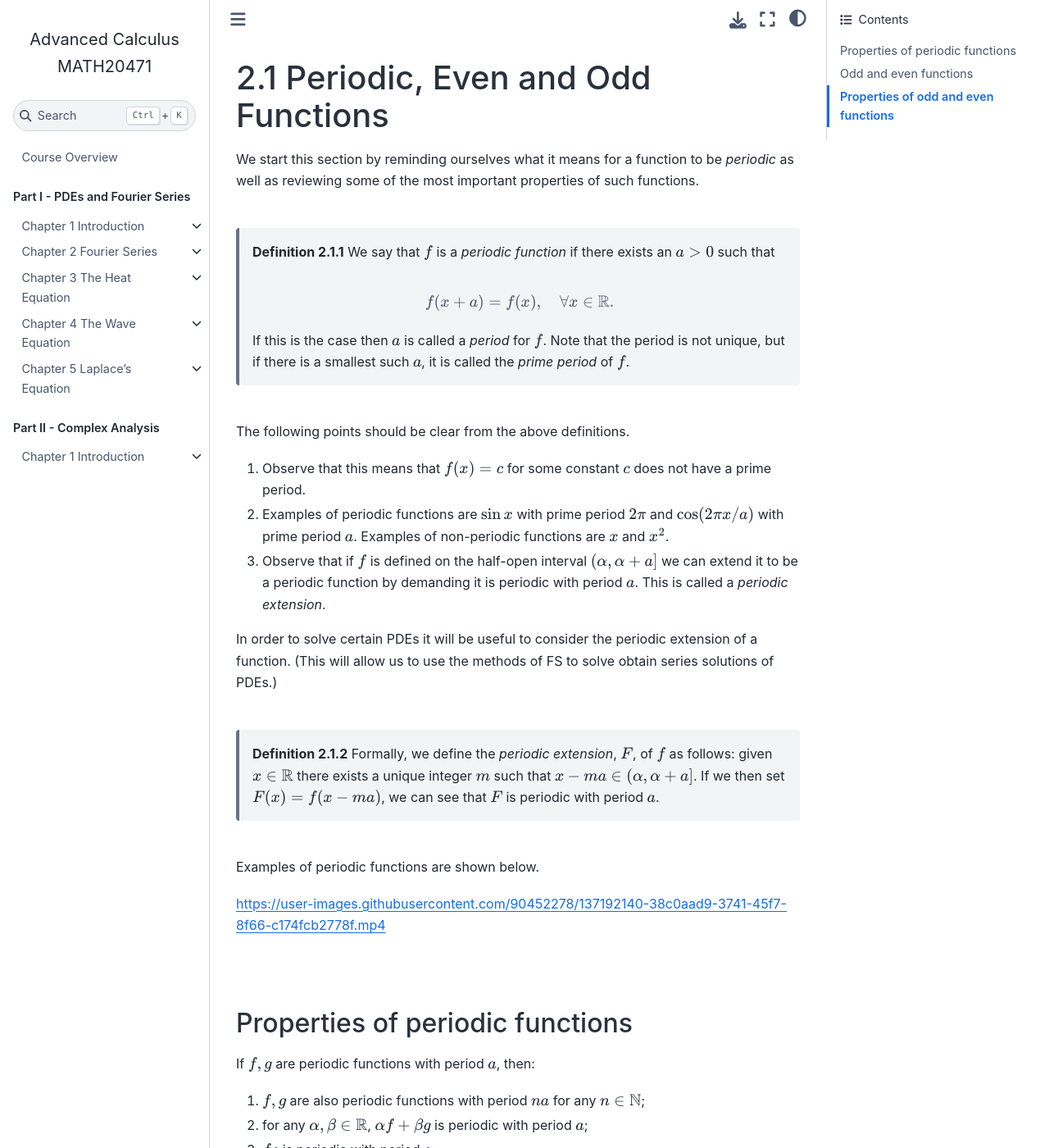
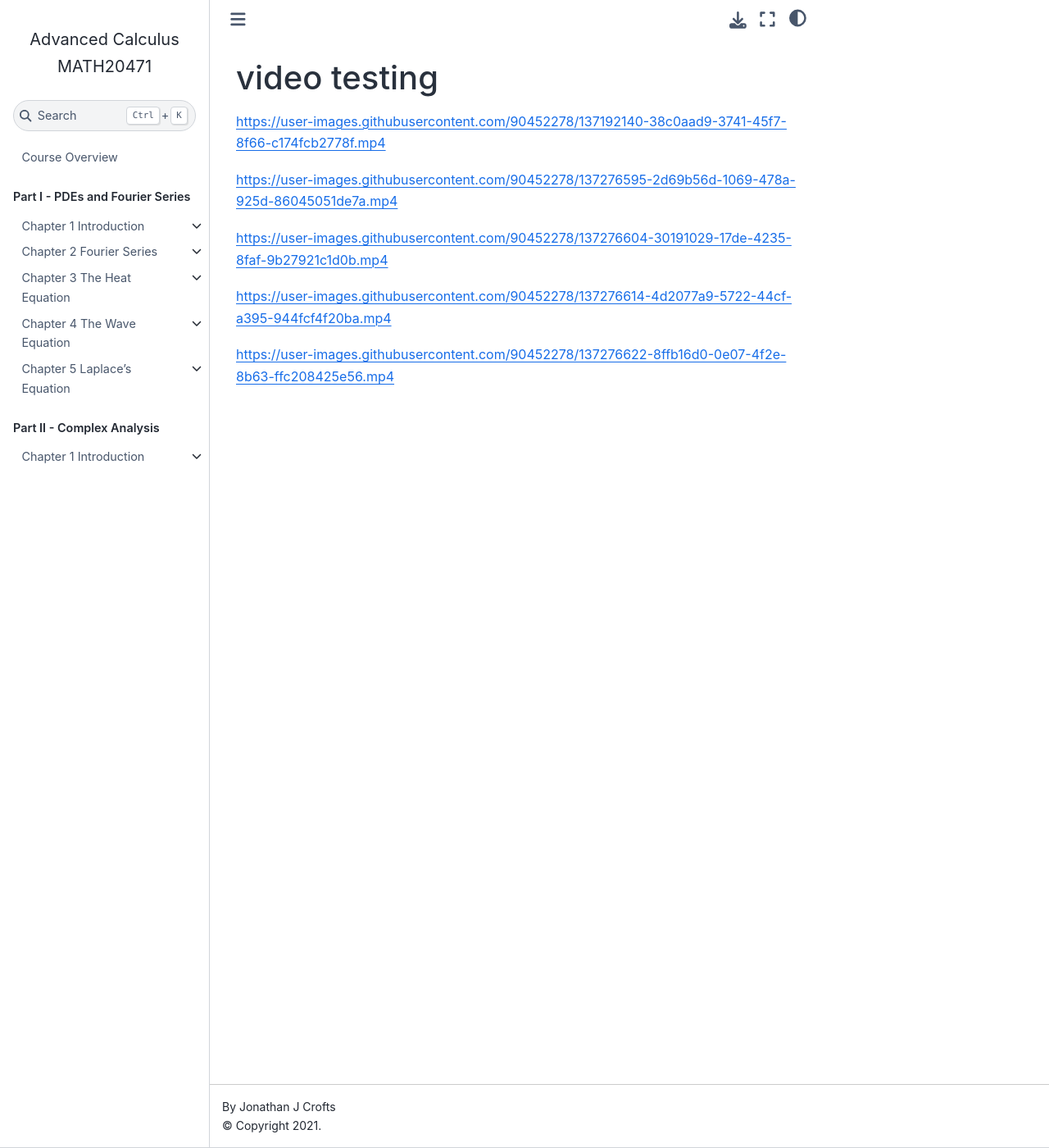
Before and after one commit to jjcrofts77/Advanced-Calculus-MATH20471, a Jupyter Book: the page built from content/notebooks/Part1/Chapter2/Misc/Functions.md, in a window 1280 px wide and 1400 px high. Shown: the whole window at 82% size. Built offline with Jupyter Book 1.0.4 settings and Sphinx 7.4.7 and the Sphinx Book theme 1.1.4, drawn with Linux system fonts in a browser that asks for light colours; some of the changed text lies outside the part shown.

Commit message:
Update Functions.md

````diff
--- a/content/notebooks/Part1/Chapter2/Misc/Functions.md
+++ b/content/notebooks/Part1/Chapter2/Misc/Functions.md
@@ -1,107 +1,12 @@
-# 2.1 Periodic, Even and Odd Functions
-
-We start this section by reminding ourselves what it means for a function to be *periodic* as well as reviewing some of the most important properties of such functions.
-
-<br>
-
->**Definition 2.1.1** We say that $f$ is a *periodic function* if there exists an $a>0$ such that
->
->$$
- f(x+a) = f(x), \quad \forall x \in\mathbb{R}.
-$$
->
->If this is the case then $a$ is called a *period* for $f$. Note that the period is not unique, but if there is a smallest such $a$, it is called the *prime period* of $f$.
-
-<br>
-
-The following points should be clear from the above definitions.
-
-
-1. Observe that this means that $f(x) = c$ for some constant $c$ does not have a prime period.
-2. Examples of periodic functions are $\sin{x}$ with prime period $2\pi$ and $\cos(2\pi x/a)$ with
-prime period $a$. Examples of non-periodic functions are $x$ and $x^2$.
-3. Observe that if $f$ is defined on the half-open interval $(\alpha, \alpha+a]$ we can extend it
-to be a periodic function by demanding it is periodic with period $a$. This is called a *periodic extension*.
-
-In order to solve certain PDEs it will be useful to consider the periodic extension of a function. (This will allow us to use the methods of FS to solve obtain series solutions of PDEs.)
-
-<br>
-
->**Definition 2.1.2**
-Formally, we define the *periodic extension*, $F$, of $f$ as follows: given $x\in\mathbb{R}$ there exists a unique integer $m$
-such that $x-ma\in(\alpha, \alpha+a]$. If we then set $F(x) = f(x-ma)$, we can see that $F$ is periodic with period $a$.
-
-<br>
-
-Examples of periodic functions are shown below.
+# video testing
 
 
 https://user-images.githubusercontent.com/90452278/137192140-38c0aad9-3741-45f7-8f66-c174fcb2778f.mp4
 
+https://user-images.githubusercontent.com/90452278/137276595-2d69b56d-1069-478a-925d-86045051de7a.mp4
 
+https://user-images.githubusercontent.com/90452278/137276604-30191029-17de-4235-8faf-9b27921c1d0b.mp4
 
+https://user-images.githubusercontent.com/90452278/137276614-4d2077a9-5722-44cf-a395-944fcf4f20ba.mp4
 
-<br>
-
-## Properties of periodic functions
-If $f, g$ are periodic functions with period $a$, then:
- 1. $f, g$ are also periodic functions with period $na$ for any $n\in \mathbb{N}$;
- 2. for any $\alpha, \beta \in \mathbb{R}$, $\alpha f + \beta g$ is periodic with period $a$;
- 3. $fg$ is periodic with period $a$;
- 4. for any $\lambda>0$, $f(\lambda x)$ is periodic with period $a/\lambda$,
-
-$$
-  f(\lambda(x+a/\lambda)) = f(\lambda x+a) = f(\lambda x);
-$$
- 5. for any $\alpha\in\mathbb{R}$,
-
-$$
- \int_0^a f(x)\mathrm{d}x = \int_\alpha^{\alpha+a}f(x)\mathrm{d}x.
-$$
-
-
-## Odd and even functions
-
->**Definition 2.1.3:**
-A function $f:\mathbb{R}\rightarrow\mathbb{R}$ is said to be *odd* if
->
->$$
- f(x) = -f(-x), \qquad \forall x\in\mathbb{R}.
-$$
-
-For example, $\sin(\lambda x)$ for $\lambda\in\mathbb{R}$ and $x^{2n+1}$ for $n\in\mathbb{N}$ are both odd functions.
-
-<br>
-
->**Definition 2.1.4:**
-A function $g:\mathbb{R}\rightarrow\mathbb{R}$ is said to be *even* if
->
->$$
- g(x) = g(-x), \qquad \forall x\in\mathbb{R}.
-$$
-
-Examples of even functions are $\cos(\lambda x)$ for $\lambda\in\mathbb{R}$ and $x^{2n}$ for $n\in\mathbb{N}$.
-
-
-## Properties of odd and even functions
-
-If $f, f_1$ are odd functions and $g, g_1$ are even functions then:
-
- 1. $f(0)=0$ because $f(0)=-f(-0)=-f(0)$;
- 2. for any $\alpha\in\mathbb{R}$, we have that
- $\displaystyle \int_{-\alpha}^\alpha f(x)\mathrm{d}x = 0;$
-
- 3. for any $\alpha\in\mathbb{R}$, we have that
-$
- \displaystyle \int_{-\alpha}^\alpha g(x)\mathrm{d}x = 2\int_0^\alpha g(x)\mathrm{d}x;
-$
-
- 4. the functions $h(x)=f(x)g(x)$, $h_1(x)=f(x)f_1(x)$ and $h_2(x)=g(x)g_1(x)$ are odd, even and even, respectively.
-
-
-```{code-cell} ipython3
-:tags: [output_scroll]
-
-for ii in range(40):
-    print(f"this is output line {ii}")
-```
+https://user-images.githubusercontent.com/90452278/137276622-8ffb16d0-0e07-4f2e-8b63-ffc208425e56.mp4
````
